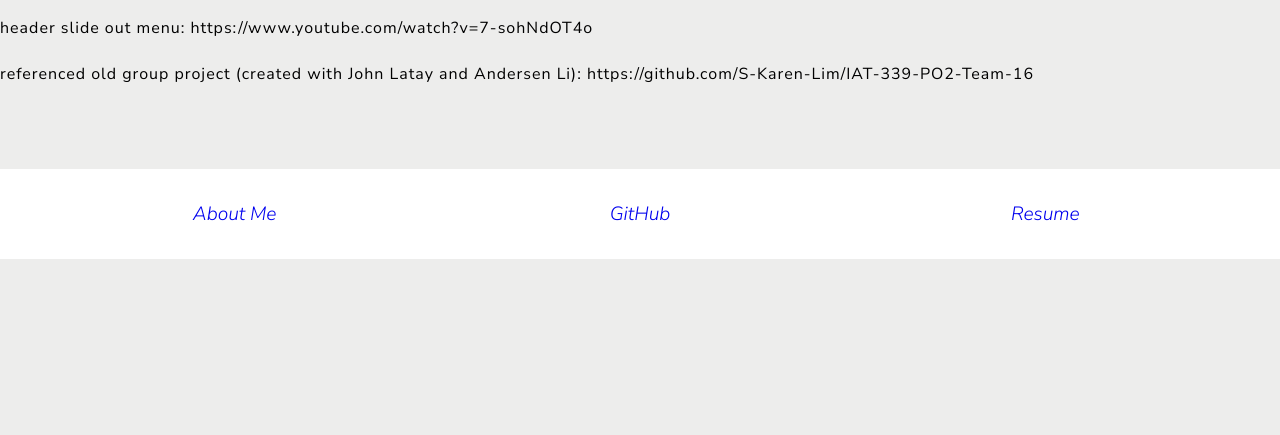
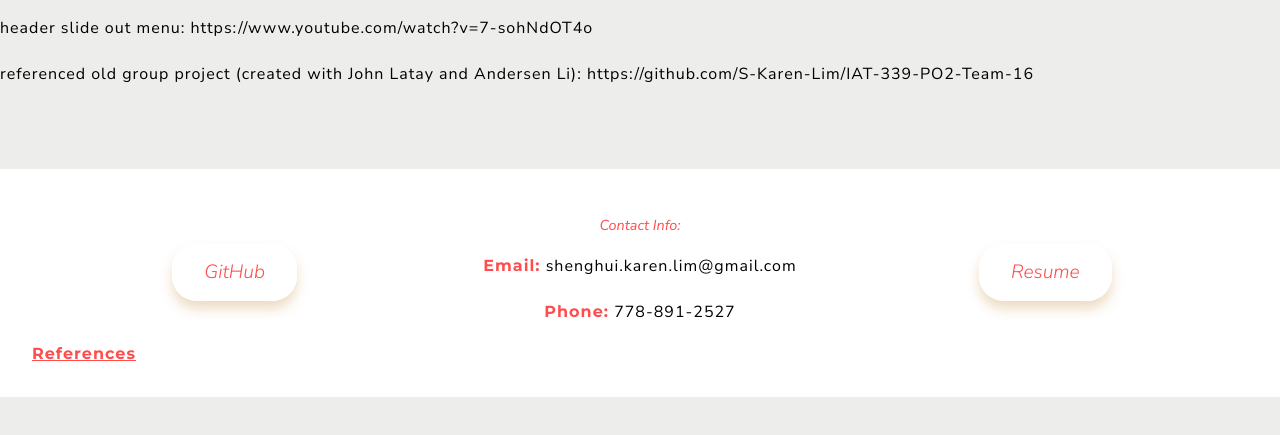
Before and after one commit to S-Karen-Lim/Portfolio-skarenlim, a plain HTML site: page pub_html/references.html in a window 1280 px wide. Shown: the part 127-562 px from the top of the page. Drawn offline with nearby package versions, Linux system fonts and the light colour scheme.

Commit message:
k - added new footer styling to all other pages

```diff
--- a/pub_html/references.html
+++ b/pub_html/references.html
@@ -57,15 +57,23 @@
   <footer>
     <div class="container footer-container">
       <div class="block">
-        <a href="../about.html">About Me</a>
+        <a href="https://github.com/S-Karen-Lim/Portfolio-skarenlim" class="default-button">GitHub</a>
       </div>
       <div class="block">
-        <a href="https://github.com/S-Karen-Lim/Portfolio-skarenlim">GitHub</a>
+        <!-- <a href="../about.html">About Me</a> -->
+        <h3>Contact Info:</h3>
+        <p>
+          <strong>Email:</strong> shenghui.karen.lim@gmail.com
+        </p>
+        <p>
+          <strong>Phone:</strong> 778-891-2527
+        </p>
       </div>
       <div class="block">
-        <a href="../resume.html">Resume</a>
+        <a href="../resume.html" class="default-button">Resume</a>
       </div>
     </div>
+          <a href="../references.html" class="intext-link">References</a>
   </footer>
 
 </body>
```
Also changed, not shown: pub_html/about.html (+11 -3 lines), pub_html/borneo-sporenburg.html (+11 -3 lines), pub_html/index.html (+11 -3 lines), pub_html/resume.html (+11 -3 lines), pub_html/stranger-danger.html (+11 -3 lines).
